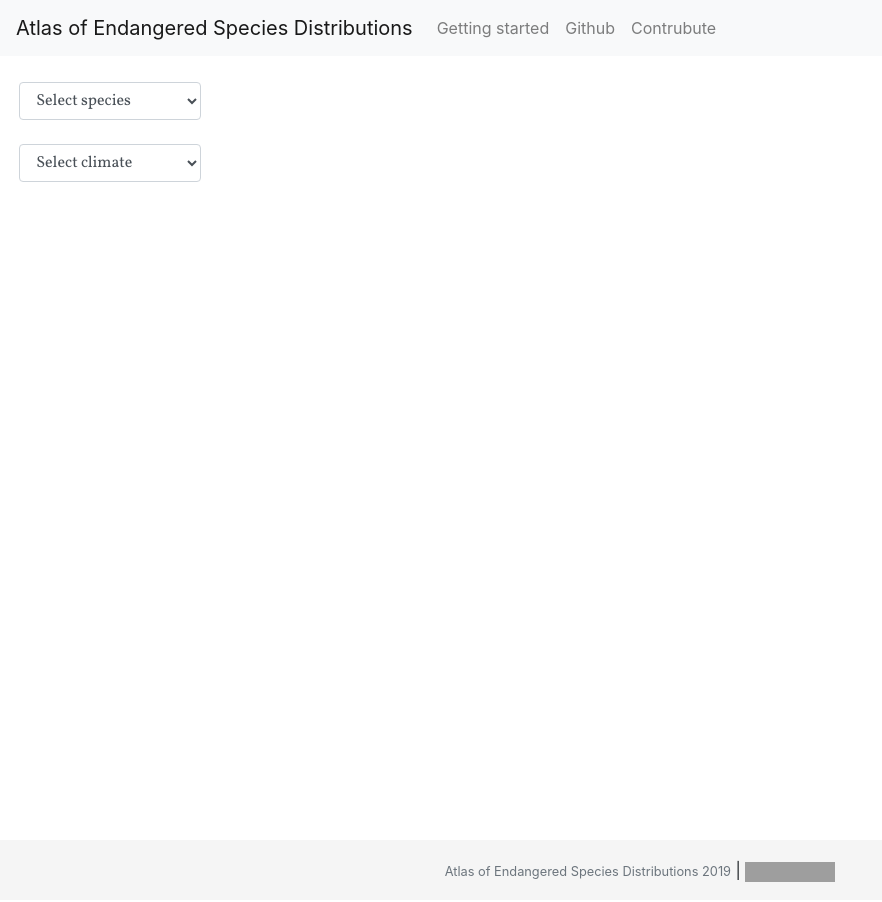
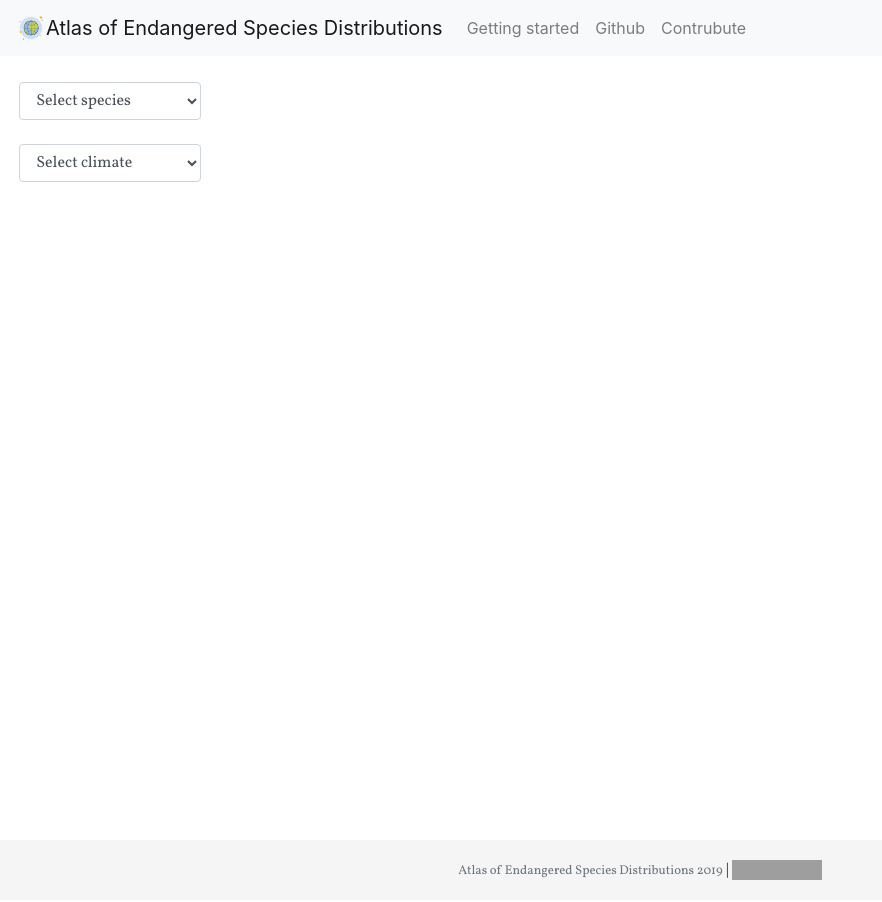
Before and after one commit to atlas-of-endangered-species/atlas-of-endangered-species.github.io, a Jekyll site: the page built from index.html, in a window 1280 px wide. Shown: the whole page, without its empty margins (0-882 px from the left). Built offline with Jekyll 4.4.1, drawn with Linux system fonts in a browser that asks for light colours; nearby versions of some CDN libraries; grey boxes are pictures that could not be loaded.

Commit message:
Add logo and favicon

```diff
--- a/_includes/navbar.html
+++ b/_includes/navbar.html
@@ -1,5 +1,6 @@
 <nav class="navbar navbar-expand-lg navbar-light bg-light">
-  <a class="navbar-brand" href="#">{% if page.title %}{{ page.title | escape }}{% else %}{{ site.title | escape }}{% endif %}</a>
+  <a class="navbar-brand" href="#">
+     <img src="logo.png" width="30" height="30" class="d-inline-block align-top" alt="">{% if page.title %}{{ page.title | escape }}{% else %}{{ site.title | escape }}{% endif %}</a>
   <button class="navbar-toggler" type="button" data-toggle="collapse" data-target="#navbarNavDropdown" aria-controls="navbarNavDropdown" aria-expanded="false" aria-label="Toggle navigation">
     <span class="navbar-toggler-icon"></span>
   </button>
--- a/_layouts/page.html
+++ b/_layouts/page.html
@@ -7,7 +7,7 @@
 
   {% include navbar.html %}
 
-  <div class="container" style="padding-top: 26px;">
+  <div class="container page" style="padding-top: 26px;">
     <div class="row">
       <div class="col-lg-12">
         {{ content }}
--- a/_sass/main.scss
+++ b/_sass/main.scss
@@ -67,9 +67,18 @@
   }
 }
 
-.container-full {
+.container-full,
+.container {
   // margin-bottom: 60px;
   font-family: 'Vollkorn', serif;
+}
+
+.page {
+  margin-top: 3em;
+  margin-bottom: 8em;
+  img {
+    width: 25%;
+  }
 }
 
 // Hide scrollbar
--- a/getting_started.html
+++ b/getting_started.html
@@ -12,7 +12,7 @@
 
 <p>For almost all of the procedures the R package <em>sdmench</em> was used. For more information refer to the <a href="https://github.com/boyanangelov/sdmbench">Github repository</a> or the <a href="https://joss.theoj.org/papers/b0166a4b4c9cfa39761ec2a2fa71ff1c">Journal of Open Source Software paper</a>.</p>
 
-<p><img src="https://github.com/boyanangelov/sdmbench/raw/master/logo.png" alt="" /></p>
+<p><img src="https://github.com/boyanangelov/sdmbench/raw/master/logo.png" class="center" alt="" /></p>
 
 <h2 id="speciesselection">Species selection</h2>
 
@@ -22,7 +22,7 @@
 
 <p>The observation data is obtained from the <a href="https://www.gbif.org/">Global Biodiversity Information Facility</a> (GBIF).</p>
 
-<p><img src="https://pt-zapovednik.org/wp-content/uploads/2018/05/GBIF-2015-full-stacked-display.png" alt="" /></p>
+<p><img src="https://pt-zapovednik.org/wp-content/uploads/2018/05/GBIF-2015-full-stacked-display.png" class="center" alt="" /></p>
 
 <h2 id="environmentaldata">Environmental data</h2>
 
```
Also changed, not shown: README.md, favicon.ico (added), logo.png (added).
